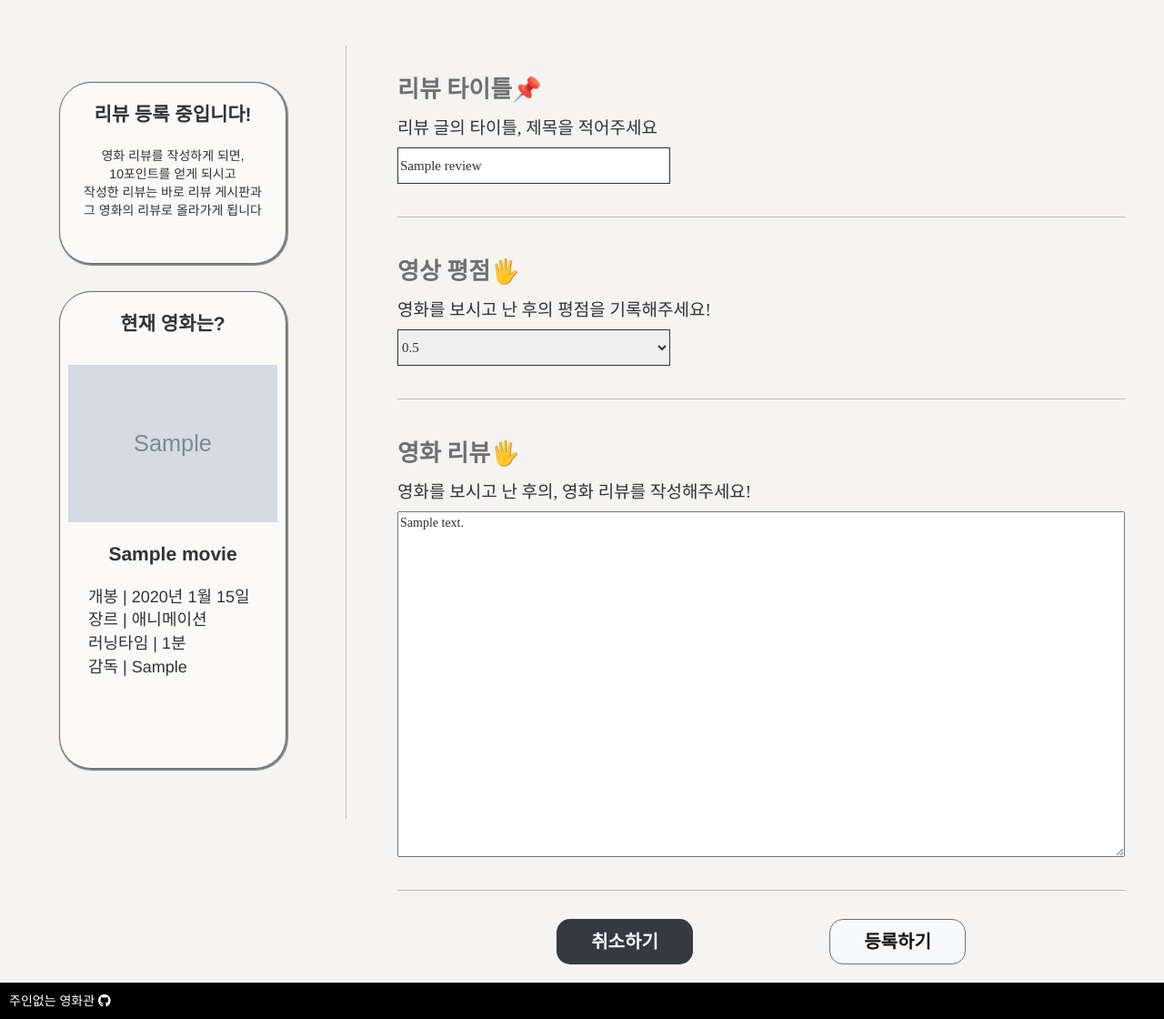
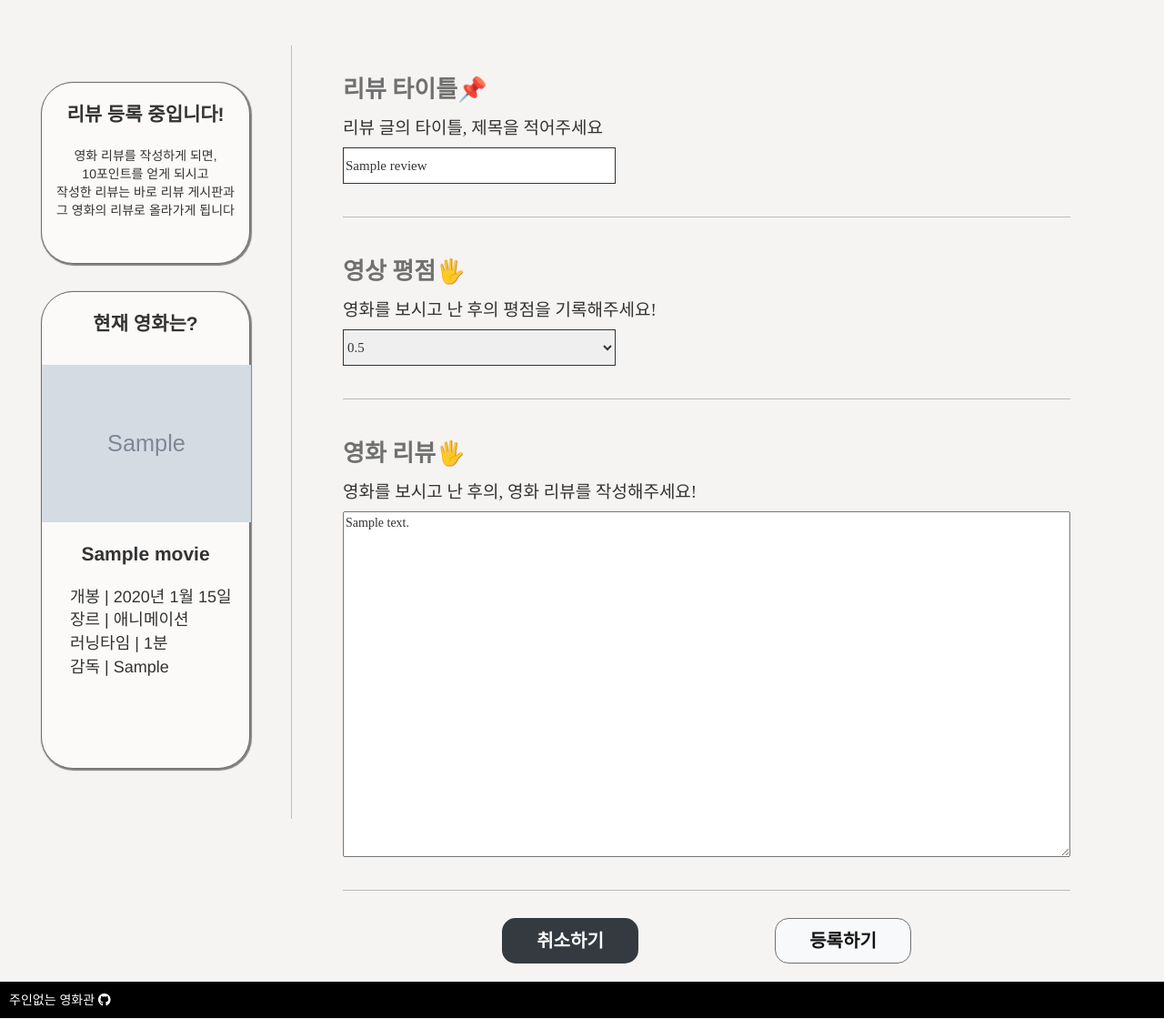
Before and after one commit to NoOwnerTheather/NoOwnerTheater, a Django app: page /1/1/review_fix/ in a window 1280 px wide. Shown: the part 52-1172 px from the top of the page at 91% size. Run offline with Django 4.2, Linux system fonts and the light colour scheme; a user stored in the database is signed in; tables that the repository leaves empty hold one stand-in row (values such as "Sample post"); grey boxes marked "Sample" are stand-in pictures; some libraries are stand-ins or nearby versions; some web fonts are replaced.

Commit message:
[Design]Form

```diff
--- a/static/css/form.css
+++ b/static/css/form.css
@@ -183,7 +183,7 @@ html{
     background-color: #F5F4F2;
 }
 .left_bar{
-    width:38rem;
+    width:32rem;
     text-align: center;
     display: flex;
     flex-direction: column;
@@ -191,7 +191,7 @@ html{
     margin-top: 7rem;
 }
 .left_text{
-    width:25rem;
+    width:23rem;
     background-color: #FBFAF9;
     margin-top: 2rem;
     margin-bottom: 1rem;
@@ -262,6 +262,15 @@ textarea{
         width: 200px;
 
     }
+    .left_sub{
+        display: none;
+    }
+    .left_bar{
+        display: none;
+    }
+    .enroll{
+        margin-left:8rem;
+    }
  }
   }
 .alertcard{
--- a/templates/theater/review_enroll.html
+++ b/templates/theater/review_enroll.html
@@ -51,7 +51,7 @@
 
 </div>
 
-<div class="reviewform_block" style="height:50rem;">
+<div class="reviewform_block" style="height:auto;">
     <div class="main_text">영화 리뷰🖐</div>
     <div class="sub_text">영화를 보시고 난 후의, 영화 리뷰를 작성해주세요!</div>
     {{form.content}}
```
